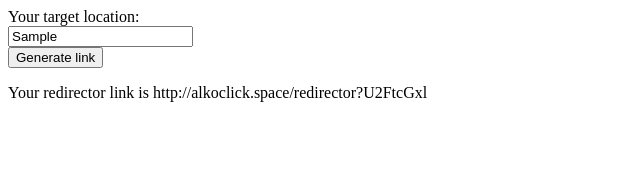
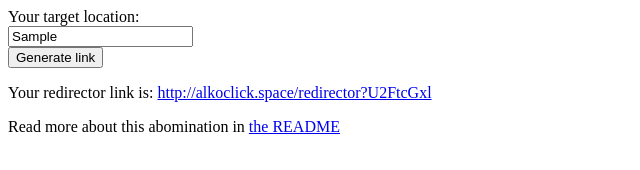
Before and after one commit to alkoclick/redirector, a plain HTML site: page index.html in a window 1280 px wide. Both pictures are taken after typing "Sample" into the empty fields and a click on the button "Generate link". Shown: the whole page, without its empty margins (0-640 px from the left). Drawn offline with Linux system fonts and the light colour scheme.

Commit message:
Slightly more human

```diff
--- a/index.html
+++ b/index.html
@@ -13,7 +13,9 @@
             return btoa(binString);
         }
         function produceLink(target) {
-            document.getElementById('output').textContent = `Your redirector link is http://alkoclick.space/redirector?${encode(target)}`
+            const link = `http://alkoclick.space/redirector?${encode(target)}`
+            document.getElementById('output').href = link
+            document.getElementById('output').textContent = link
         }
         function consumeLink(input) {
             window.location.href = `https://${decode(input)}`
@@ -32,6 +34,8 @@
     <button onclick="{ produceLink(getElementById('target').value) }">
         Generate link
     </button>
-    <p id="output">Your redirector link is: </p>
+    <p>Your redirector link is: <a id="output"></a></p>
+
+    <p>Read more about this abomination in <a href="https://github.com/alkoclick/redirector">the README</a></p>
 </body>
 </html>
```
